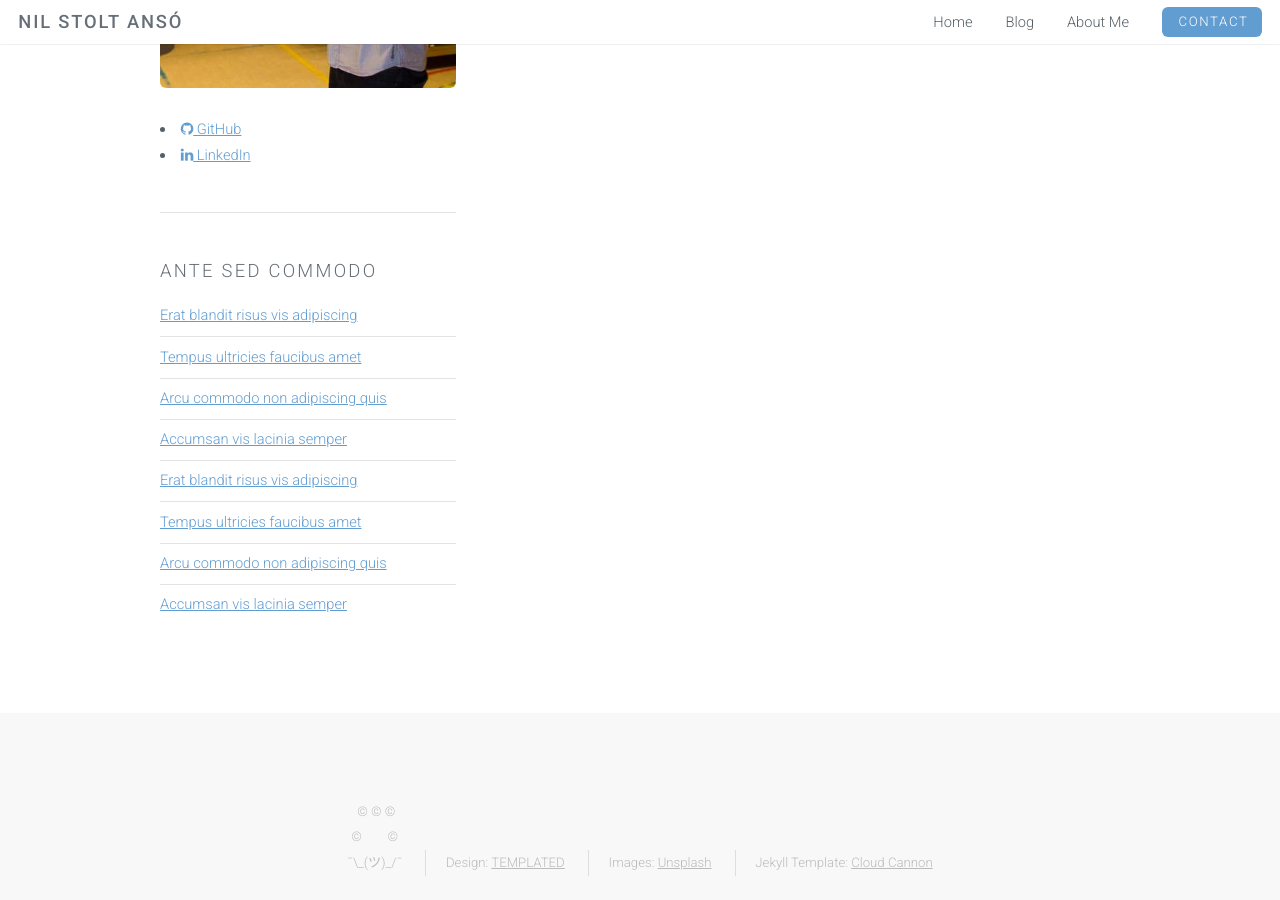
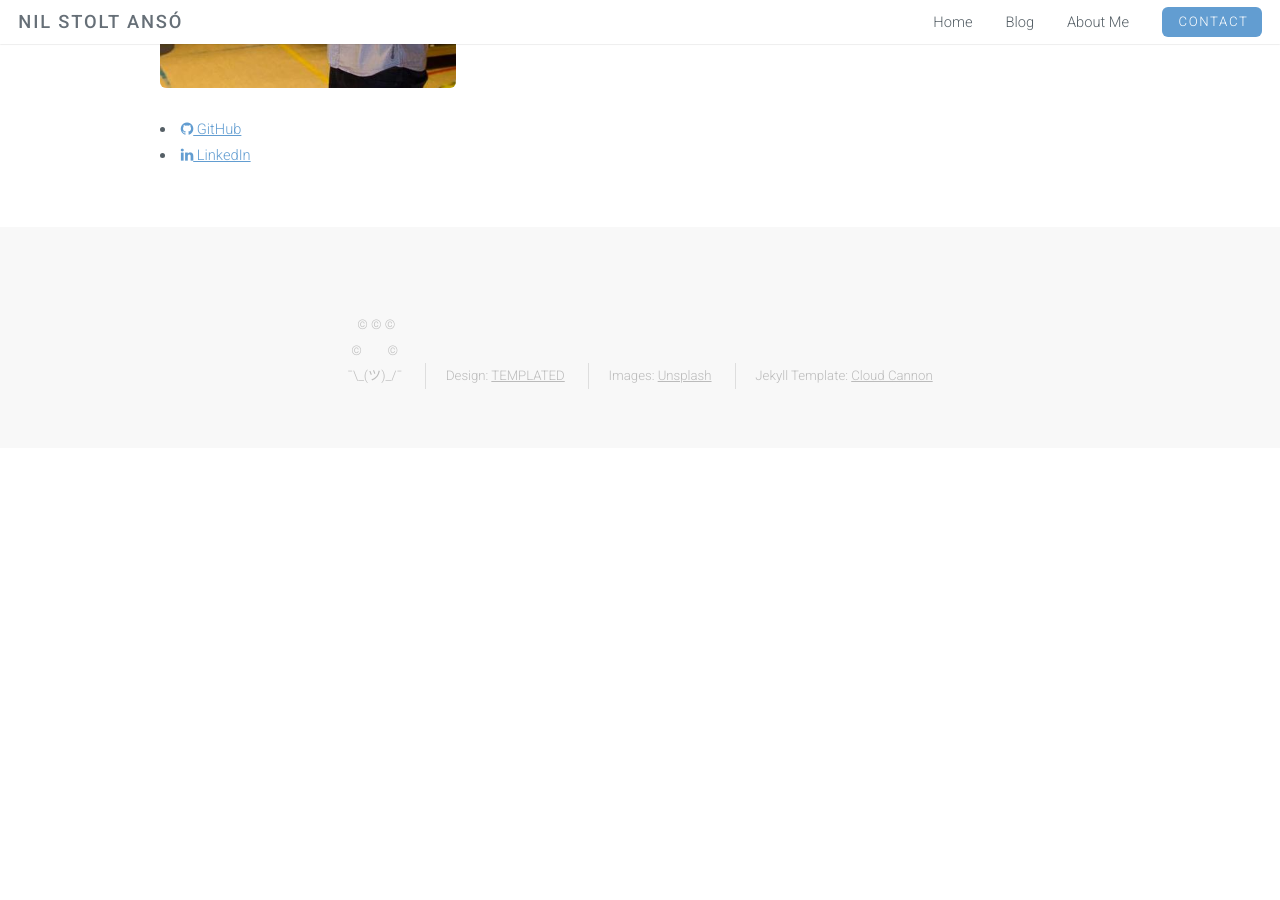
Before and after one commit to NILOIDE/NILOIDE.github.io, a Jekyll site: the page built from About-Me.html, in a window 1280 px wide and 900 px high, scrolled down 718 px. Built offline with Jekyll 4.4.1, drawn with Linux system fonts in a browser that asks for light colours; nearby versions of some CDN libraries; after the commit the page ends 1166 px from its top, so only the background shows below that.

Commit message:
Removed ref list from about me

```diff
--- a/About-Me.html
+++ b/About-Me.html
@@ -27,21 +27,8 @@ layout: default
                         </li>
                     {% endif %}
                 </section>
-                <hr />
-                <section>
-                    <h3>Ante sed commodo</h3>
-                    <ul class="alt">
-                        <li><a href="#">Erat blandit risus vis adipiscing</a></li>
-                        <li><a href="#">Tempus ultricies faucibus amet</a></li>
-                        <li><a href="#">Arcu commodo non adipiscing quis</a></li>
-                        <li><a href="#">Accumsan vis lacinia semper</a></li>
-                        <li><a href="#">Erat blandit risus vis adipiscing</a></li>
-                        <li><a href="#">Tempus ultricies faucibus amet</a></li>
-                        <li><a href="#">Arcu commodo non adipiscing quis</a></li>
-                        <li><a href="#">Accumsan vis lacinia semper</a></li>
-                    </ul>
-                </section>
             </div>
+            <hr />
             <div class="8u skel-cell-important">
                 <section>
                     <p>I am a student at the Artificial Intelligence Master's programme at the University of Amsterdam. Over the years I have developed an interest in understanding the nature of intelligence, whether it be by learning about the human mind or by bringing complex behaviour in machines to life.</p>
```
